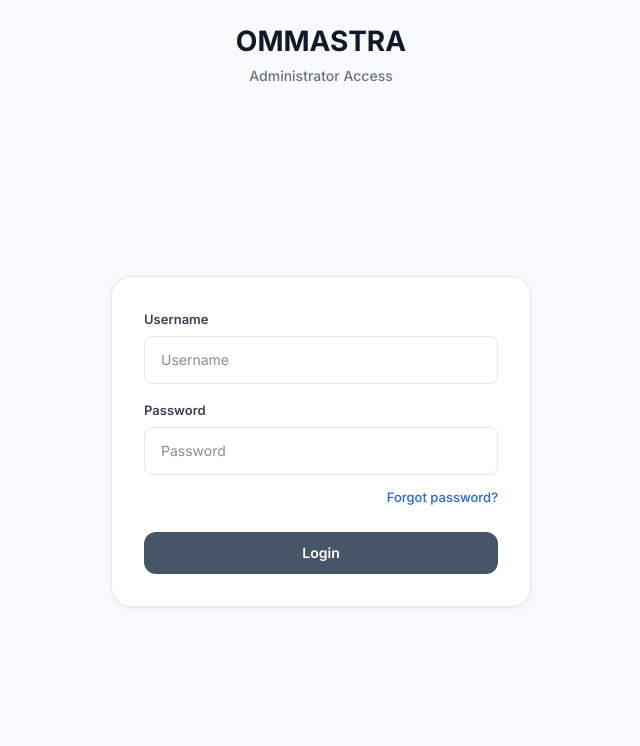
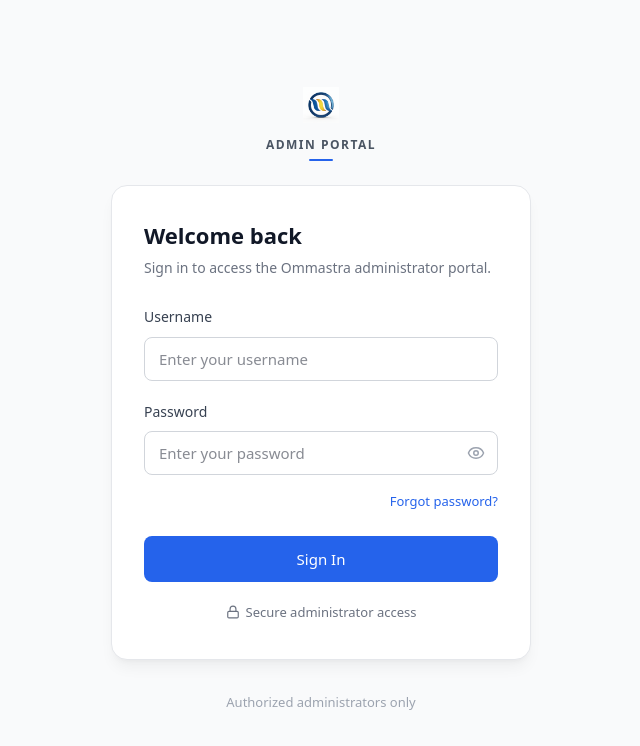
Before and after one commit to ashok770/Mobile-Shop-Website, a React (Vite) app: page /admin/login in a window 1280 px wide. Shown: the top 746 px of the page, without its empty margins (319-959 px from the left). Built offline with nearby package versions, Linux system fonts and the light colour scheme; no server answers.

Commit message:
enhanced the admin login page

```diff
--- a/src/admin/AdminLogin.jsx
+++ b/src/admin/AdminLogin.jsx
@@ -1,12 +1,16 @@
 import { useState } from "react";
 import { useNavigate, useLocation, Link } from "react-router-dom";
+import { Eye, EyeOff, Lock } from "lucide-react";
 
 const API = import.meta.env.VITE_API_URL || "http://localhost:5000";
 
 function AdminLogin() {
   const [username, setUsername] = useState("");
   const [password, setPassword] = useState("");
+  const [showPassword, setShowPassword] = useState(false);
   const [loading, setLoading] = useState(false);
+  const [error, setError] = useState(null);
+
   const navigate = useNavigate();
   const location = useLocation();
 
@@ -15,9 +19,10 @@ function AdminLogin() {
   const handleLogin = async (e) => {
     if (e) e.preventDefault();
     if (loading) return;
+    setError(null);
 
     if (!username.trim() || !password) {
-      alert("Please enter your username and password.");
+      setError("Please enter your username and password.");
       return;
     }
 
@@ -32,16 +37,16 @@ function AdminLogin() {
       const data = await res.json();
 
       if (res.status === 429) {
-        alert(data.message || "Too many login attempts. Please try again later.");
+        setError(data.message || "Too many login attempts. Please try again later.");
       } else if (data.token) {
         localStorage.setItem("adminToken", data.token);
         const from = location.state?.from || "/admin/dashboard";
         navigate(from, { replace: true });
       } else {
-        alert(data.message || "Invalid credentials");
+        setError(data.message || "Invalid credentials");
       }
     } catch {
-      alert("Network error. Please try again.");
+      setError("Network error. Please try again.");
     } finally {
       setLoading(false);
     }
@@ -49,77 +54,209 @@ function AdminLogin() {
 
   return (
     <div
-      className="order-page"
       style={{
         minHeight: "100vh",
         display: "flex",
         flexDirection: "column",
         justifyContent: "center",
         alignItems: "center",
-        padding: "24px",
+        backgroundColor: "#f9fafb",
+        padding: "24px 16px",
+        fontFamily: "system-ui, -apple-system, sans-serif",
       }}
     >
-      <div style={{ marginBottom: "20px", textAlign: "center" }}>
-        <h2 style={{ margin: "0 0 6px 0", color: "#111827", fontSize: "28px" }}>OMMASTRA</h2>
-        <p style={{ margin: 0, color: "#6b7280", fontSize: "14px", fontWeight: 500 }}>Administrator Access</p>
+      {/* Branding */}
+      <div style={{ marginBottom: "28px", textAlign: "center" }}>
+        <img
+          src="/images/logo.png"
+          alt="Ommastra"
+          style={{ height: "36px", width: "auto", margin: "0 auto 8px auto", display: "block", objectFit: "contain" }}
+        />
+        <div style={{ position: "relative", display: "inline-block" }}>
+          <p style={{ margin: 0, color: "#4b5563", fontSize: "12px", fontWeight: 700, letterSpacing: "1.5px", textTransform: "uppercase" }}>
+            Admin Portal
+          </p>
+          <div style={{ position: "absolute", bottom: "-6px", left: "50%", transform: "translateX(-50%)", width: "24px", height: "2px", backgroundColor: "#2563eb", borderRadius: "2px" }} />
+        </div>
       </div>
 
-      <form className="order-form" onSubmit={handleLogin} style={{ width: "100%", maxWidth: "420px" }}>
+      {/* Auth Card */}
+      <div
+        style={{
+          width: "100%",
+          maxWidth: "420px",
+          backgroundColor: "#ffffff",
+          borderRadius: "16px",
+          border: "1px solid #e5e7eb",
+          boxShadow: "0 10px 15px -3px rgba(0, 0, 0, 0.05), 0 4px 6px -4px rgba(0, 0, 0, 0.05)",
+          padding: "36px 32px",
+          boxSizing: "border-box",
+        }}
+      >
+        {/* Card Header */}
+        <div style={{ marginBottom: "28px" }}>
+          <h2 style={{ margin: "0 0 8px 0", color: "#111827", fontSize: "22px", fontWeight: 600 }}>
+            Welcome back
+          </h2>
+          <p style={{ margin: 0, color: "#6b7280", fontSize: "14px", lineHeight: "1.5" }}>
+            Sign in to access the Ommastra administrator portal.
+          </p>
+        </div>
+
+        <form onSubmit={handleLogin} noValidate>
+          {/* Alerts */}
           {successMessage && (
             <div
               role="status"
               style={{
+                marginBottom: "20px",
                 padding: "12px 16px",
                 backgroundColor: "#ecfdf5",
                 color: "#065f46",
-              borderRadius: "6px",
+                borderRadius: "8px",
                 fontSize: "14px",
-              textAlign: "left",
                 border: "1px solid #a7f3d0",
+                display: "flex",
+                alignItems: "flex-start",
               }}
             >
-            {successMessage}
+              <span style={{ marginRight: "8px", marginTop: "1px" }}>✓</span>
+              <span>{successMessage}</span>
             </div>
           )}
 
-        <div style={{ textAlign: "left" }}>
+          {error && (
+            <div
+              role="alert"
+              style={{
+                marginBottom: "20px",
+                padding: "12px 16px",
+                backgroundColor: "#fef2f2",
+                color: "#991b1b",
+                borderRadius: "8px",
+                fontSize: "14px",
+                border: "1px solid #fecaca",
+                display: "flex",
+                alignItems: "flex-start",
+              }}
+            >
+              <span style={{ marginRight: "8px", marginTop: "1px", fontWeight: "bold" }}>!</span>
+              <span>{error}</span>
+            </div>
+          )}
+
+          {/* Username Field */}
+          <div style={{ marginBottom: "20px" }}>
             <label
               htmlFor="admin-username"
-            style={{ display: "block", fontSize: "13px", fontWeight: 600, color: "#374151", marginBottom: "6px" }}
+              style={{ display: "block", fontSize: "14px", fontWeight: 500, color: "#374151", marginBottom: "8px" }}
             >
               Username
             </label>
             <input
               id="admin-username"
-            placeholder="Username"
+              placeholder="Enter your username"
               value={username}
               onChange={(e) => setUsername(e.target.value)}
               disabled={loading}
               required
-            style={{ width: "100%", boxSizing: "border-box" }}
+              autoComplete="username"
+              style={{
+                width: "100%",
+                height: "44px",
+                padding: "0 14px",
+                fontSize: "15px",
+                color: "#111827",
+                backgroundColor: "#fff",
+                border: "1px solid #d1d5db",
+                borderRadius: "8px",
+                outline: "none",
+                transition: "border-color 0.2s, box-shadow 0.2s",
+                boxSizing: "border-box",
+              }}
+              onFocus={(e) => {
+                e.target.style.borderColor = "#2563eb";
+                e.target.style.boxShadow = "0 0 0 3px rgba(37, 99, 235, 0.1)";
+              }}
+              onBlur={(e) => {
+                e.target.style.borderColor = "#d1d5db";
+                e.target.style.boxShadow = "none";
+              }}
             />
           </div>
 
-        <div style={{ textAlign: "left" }}>
+          {/* Password Field */}
+          <div style={{ marginBottom: "16px" }}>
             <label
               htmlFor="admin-password"
-            style={{ display: "block", fontSize: "13px", fontWeight: 600, color: "#374151", marginBottom: "6px" }}
+              style={{ display: "block", fontSize: "14px", fontWeight: 500, color: "#374151", marginBottom: "8px" }}
             >
               Password
             </label>
+            <div style={{ position: "relative" }}>
               <input
                 id="admin-password"
-            type="password"
-            placeholder="Password"
+                type={showPassword ? "text" : "password"}
+                placeholder="Enter your password"
                 value={password}
                 onChange={(e) => setPassword(e.target.value)}
                 disabled={loading}
                 required
-            style={{ width: "100%", boxSizing: "border-box" }}
+                autoComplete="current-password"
+                style={{
+                  width: "100%",
+                  height: "44px",
+                  padding: "0 44px 0 14px",
+                  fontSize: "15px",
+                  color: "#111827",
+                  backgroundColor: "#fff",
+                  border: "1px solid #d1d5db",
+                  borderRadius: "8px",
+                  outline: "none",
+                  transition: "border-color 0.2s, box-shadow 0.2s",
+                  boxSizing: "border-box",
+                }}
+                onFocus={(e) => {
+                  e.target.style.borderColor = "#2563eb";
+                  e.target.style.boxShadow = "0 0 0 3px rgba(37, 99, 235, 0.1)";
+                }}
+                onBlur={(e) => {
+                  e.target.style.borderColor = "#d1d5db";
+                  e.target.style.boxShadow = "none";
+                }}
               />
+              <button
+                type="button"
+                onClick={() => setShowPassword(!showPassword)}
+                aria-label={showPassword ? "Hide password" : "Show password"}
+                disabled={loading}
+                style={{
+                  position: "absolute",
+                  right: "4px",
+                  top: "4px",
+                  height: "36px",
+                  width: "36px",
+                  display: "flex",
+                  alignItems: "center",
+                  justifyContent: "center",
+                  background: "transparent",
+                  border: "none",
+                  color: "#9ca3af",
+                  cursor: "pointer",
+                  borderRadius: "6px",
+                  padding: 0,
+                  transition: "color 0.2s",
+                }}
+                onMouseOver={(e) => (e.currentTarget.style.color = "#4b5563")}
+                onMouseOut={(e) => (e.currentTarget.style.color = "#9ca3af")}
+              >
+                {showPassword ? <EyeOff size={18} /> : <Eye size={18} />}
+              </button>
+            </div>
           </div>
 
-        <div style={{ display: "flex", justifyContent: "flex-end", marginTop: "-4px" }}>
+          {/* Forgot Password */}
+          <div style={{ display: "flex", justifyContent: "flex-end", marginBottom: "24px" }}>
             <Link
               to="/admin/forgot-password"
               style={{
@@ -127,21 +264,65 @@ function AdminLogin() {
                 color: "#2563eb",
                 textDecoration: "none",
                 fontWeight: 500,
+                transition: "color 0.2s",
               }}
+              onMouseOver={(e) => (e.target.style.color = "#1d4ed8")}
+              onMouseOut={(e) => (e.target.style.color = "#2563eb")}
             >
               Forgot password?
             </Link>
           </div>
 
+          {/* Submit Button */}
           <button
             type="submit"
-          className="btn order-btn"
             disabled={loading}
-          style={{ width: "100%", marginTop: "8px" }}
+            style={{
+              width: "100%",
+              height: "46px",
+              backgroundColor: loading ? "#93c5fd" : "#2563eb",
+              color: "#ffffff",
+              border: "none",
+              borderRadius: "8px",
+              fontSize: "15px",
+              fontWeight: 500,
+              cursor: loading ? "not-allowed" : "pointer",
+              transition: "background-color 0.2s",
+              display: "flex",
+              alignItems: "center",
+              justifyContent: "center",
+            }}
+            onMouseOver={(e) => {
+              if (!loading) e.currentTarget.style.backgroundColor = "#1d4ed8";
+            }}
+            onMouseOut={(e) => {
+              if (!loading) e.currentTarget.style.backgroundColor = "#2563eb";
+            }}
           >
-          {loading ? "Signing in..." : "Login"}
+            {loading ? "Signing in..." : "Sign In"}
           </button>
+
+          {/* Security Indicator */}
+          <div
+            style={{
+              display: "flex",
+              alignItems: "center",
+              justifyContent: "center",
+              gap: "6px",
+              marginTop: "20px",
+              color: "#6b7280",
+            }}
+          >
+            <Lock size={14} />
+            <span style={{ fontSize: "13px" }}>Secure administrator access</span>
+          </div>
         </form>
+      </div>
+
+      {/* Footer Note */}
+      <div style={{ marginTop: "32px", color: "#9ca3af", fontSize: "13px" }}>
+        Authorized administrators only
+      </div>
     </div>
   );
 }
```
Lines whose indentation alone changed are shown as unchanged.
